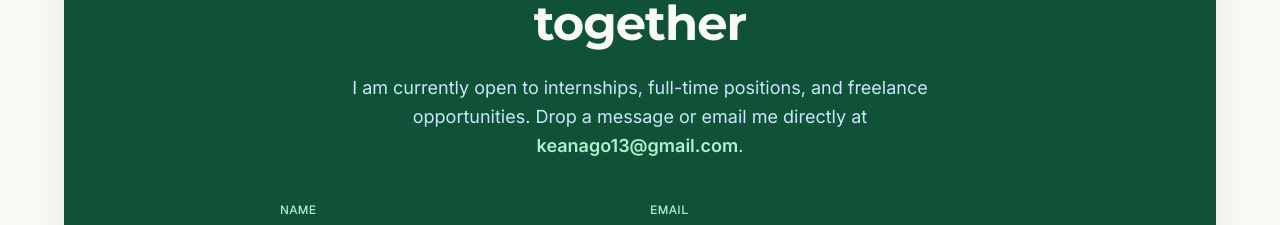
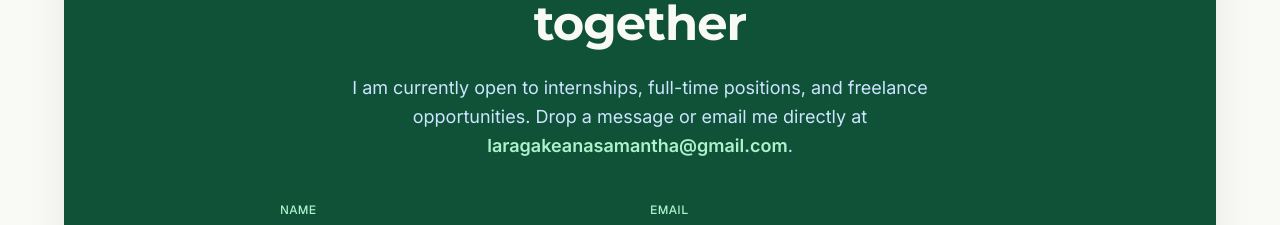
Before and after one commit to knsmnth/my-portfolio-laraga, a React (Vite) app: page / in a window 1280 px wide. Shown: the part 4424-4649 px from the top of the page. Built offline with nearby package versions, Linux system fonts and the light colour scheme.

Commit message:
Update contact email to laragakeanasamantha@gmail.com

```diff
--- a/src/App.tsx
+++ b/src/App.tsx
@@ -482,7 +482,7 @@ export default function App() {
             <div className="contact-content-inner">
               <h2 className="contact-title">Let's build something together</h2>
               <p className="contact-desc text-inter">
-                I am currently open to internships, full-time positions, and freelance opportunities. Drop a message or email me directly at <a href="mailto:keanago13@gmail.com" className="email-link">keanago13@gmail.com</a>.
+                I am currently open to internships, full-time positions, and freelance opportunities. Drop a message or email me directly at <a href="mailto:laragakeanasamantha@gmail.com" className="email-link">laragakeanasamantha@gmail.com</a>.
               </p>
 
               <form className="contact-form" onSubmit={handleContactSubmit}>
```
